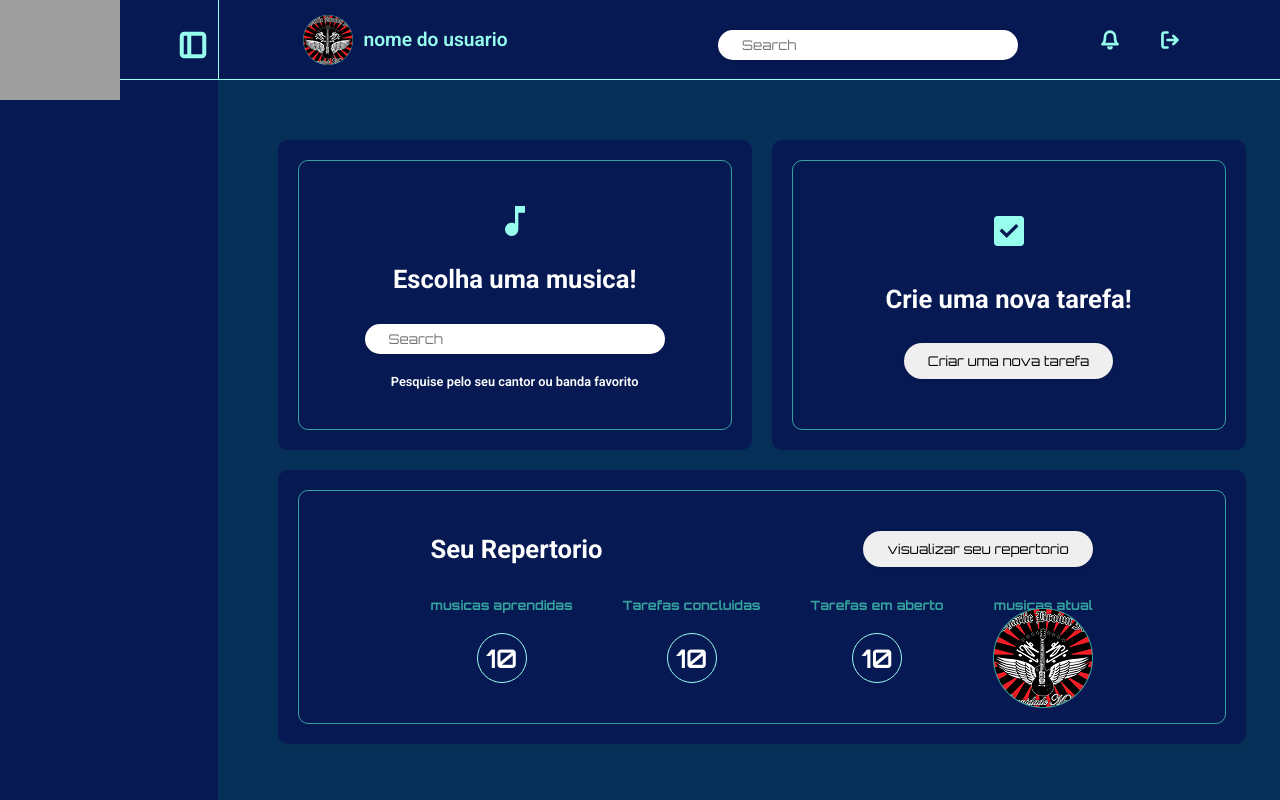
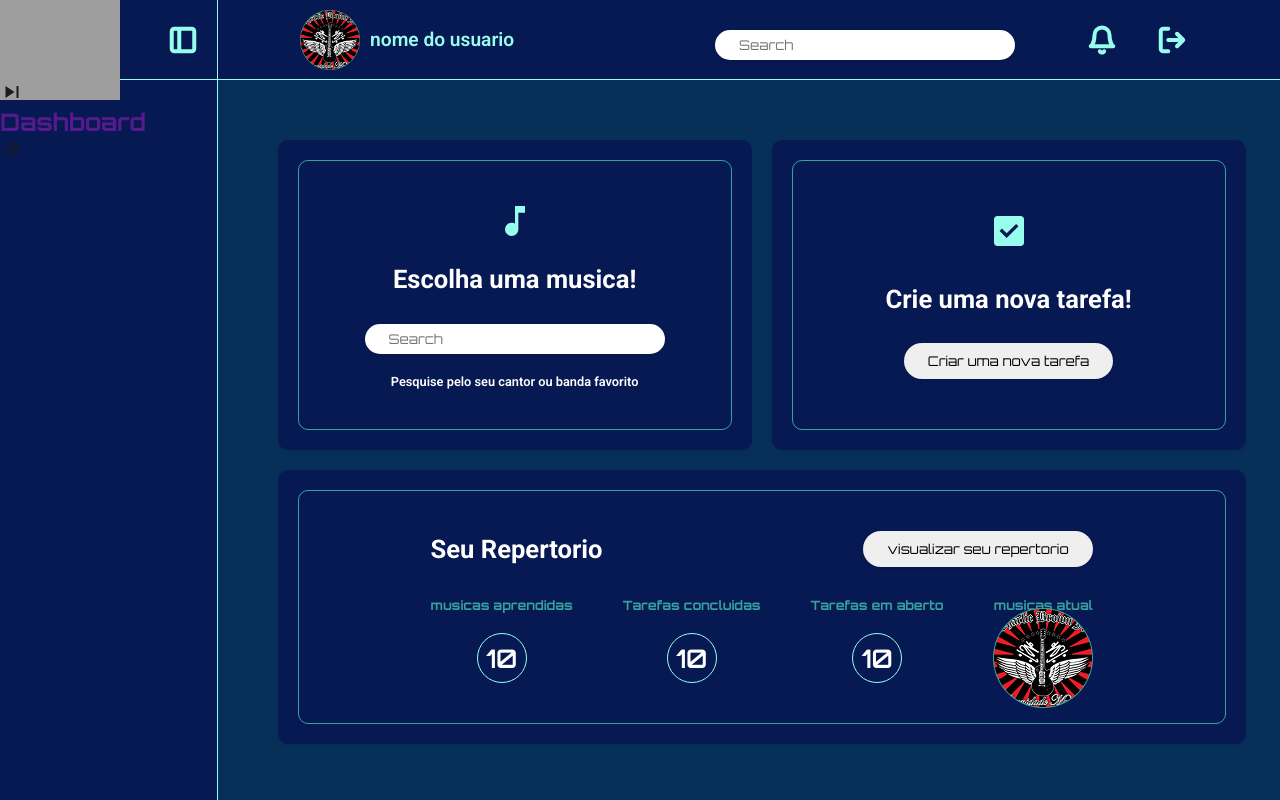
Before and after one commit to CarlosG18/evolutone, a Django app: page /dashboard/ in a window 1280 px wide. Run offline with Django 5.2, Linux system fonts and the light colour scheme; grey boxes are pictures that could not be loaded.

Commit message:
feat: front-> iniciando a navbar

```diff
--- a/core/static/css/main/dashboard/cards.css
+++ b/core/static/css/main/dashboard/cards.css
@@ -18,10 +18,17 @@ main{
 .nav-search{
     grid-area: nav-search;
     border-bottom: 1px solid var(--clara);
-    border-left: 1px solid var(--clara);
+    position: relative;
+    right: 0;
+    width: 85vw;
+    transition: all 1s ease-in-out;
 }
 
 .dashboard-body{
+    position: relative;
+    right: 0;
+    width: 85vw;
+    transition: all 1s ease-in-out;
     padding: 60px;
     grid-area: dashboard-body;
     background-color: var(--escura-opacity);
@@ -120,6 +127,12 @@ main{
     color: white;
 }
 
+.animation-body{
+    right: 13vw;
+    width: 100vw;
+    margin-right: 50px;
+}
+
 @media (max-width: 1366px) {
 
     main{
--- a/core/static/css/main/dashboard/navbar-search.css
+++ b/core/static/css/main/dashboard/navbar-search.css
@@ -14,8 +14,8 @@
 }
 
 .avatar-box-circle{
-    width: 50px;
-    height: 50px;
+    width: 60px;
+    height: 60px;
     border-radius: 50%;
     background-color: var(--escura-claro);
     display: flex;
@@ -43,8 +43,8 @@
 }
 
 .box-icon{
-    width: 20px;
-    height: 20px;
+    width: 30px;
+    height: 30px;
     transition: all 0.3s ease-in-out;
 }
 
--- a/core/static/css/navbar.css
+++ b/core/static/css/navbar.css
@@ -2,6 +2,9 @@
     grid-area: navbar;
     background-color: var(--escura);
     position: relative;
+    right: 0;
+    border-right: 1px solid var(--clara);
+    transition: all 1s ease-in-out;;
 }
 
 .navbar-header{
@@ -25,14 +28,5 @@
 }
 
 .animation{
-    animation: side-left 1s ease-in-out;
+    right: 13vw;
 }
-
-@keyframes side-left {
-    from {
-      right: 0;
-    }
-    to {
-        right: 20vw;
-    }
-  }
--- a/core/static/js/main/dashboard/main.js
+++ b/core/static/js/main/dashboard/main.js
@@ -1,4 +1,6 @@
 const button_barra_lateral = document.getElementById('btn-barra-lateral')
+const dashboard_body = document.getElementById('dashboard-body')
+const nav_search = document.getElementById('nav-search')
 
 button_barra_lateral.addEventListener('click', ativar_animacao)
 
@@ -6,4 +8,6 @@ function ativar_animacao(){
     const navbar = document.getElementById("navbar")
 
     navbar.classList.add('animation');
+    dashboard_body.classList.add('animation-body');
+    nav_search.classList.add('animation-body');
 }
--- a/core/templates/main/dashboard.html
+++ b/core/templates/main/dashboard.html
@@ -21,13 +21,49 @@
                 </div>
             </div>
             <div class="navbar-links">
+                <a href="">
+                    <div>
+                        <div class="icon-box1">
+                            <img src="{% static 'img/dashboard/icons/skip_next_filled.svg' %}" alt="">
+                        </div>
+                        <h1>Dashboard</h1>
+                        <div class="icon-box2">
+                            <img src="{% static 'img/dashboard/icons/arrow_forward.svg' %}" alt="">
+                        </div>
+                    </div>
+                </a>
+
+
+                <a href="">
+                    <div>
+                        <div class="icon-box1">
+                            <img src="" alt="">
+                        </div>
+                        <h1></h1>
+                        <div class="icon-box2">
+                            <img src="" alt="">
+                        </div>
+                    </div>
+                </a>
+
+                <a href="">
+                    <div>
+                        <div class="icon-box1">
+                            <img src="" alt="">
+                        </div>
+                        <h1></h1>
+                        <div class="icon-box2">
+                            <img src="" alt="">
+                        </div>
+                    </div>
+                </a>
 
             </div>
         </div>
 
         <div class="container2">
             <!-- NavBar search -->
-            <div class="nav-search">
+            <div id="nav-search" class="nav-search">
                 <div class="avatar-box center">
                     <div class="avatar-box-circle">
                         <img src="{% static 'img/dashboard/perfil.png' %}" alt="avatar">
@@ -50,7 +86,7 @@
                 </div>
             </div>
 
-            <div class="dashboard-body">
+            <div id="dashboard-body" class="dashboard-body">
                 <div class="box1 dashboard-card">
                     <div class="dashboard-card-interno center">
                         <div class="card-icon">
```
Also changed, not shown: core/static/img/dashboard/icons/arrow_forward.svg (added), core/static/img/dashboard/icons/check_box (1).svg (added), core/static/img/dashboard/icons/music_note (1).svg (added), core/static/img/dashboard/icons/skip_next_filled.svg (added).
